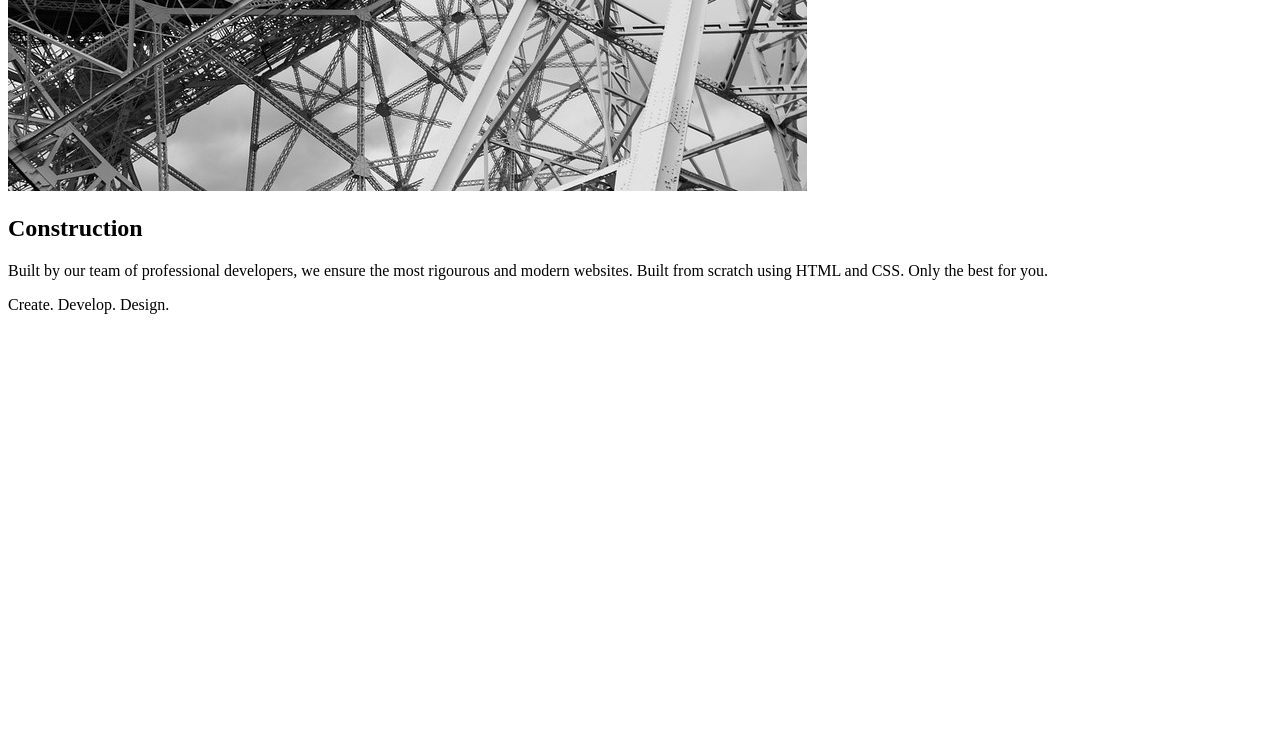
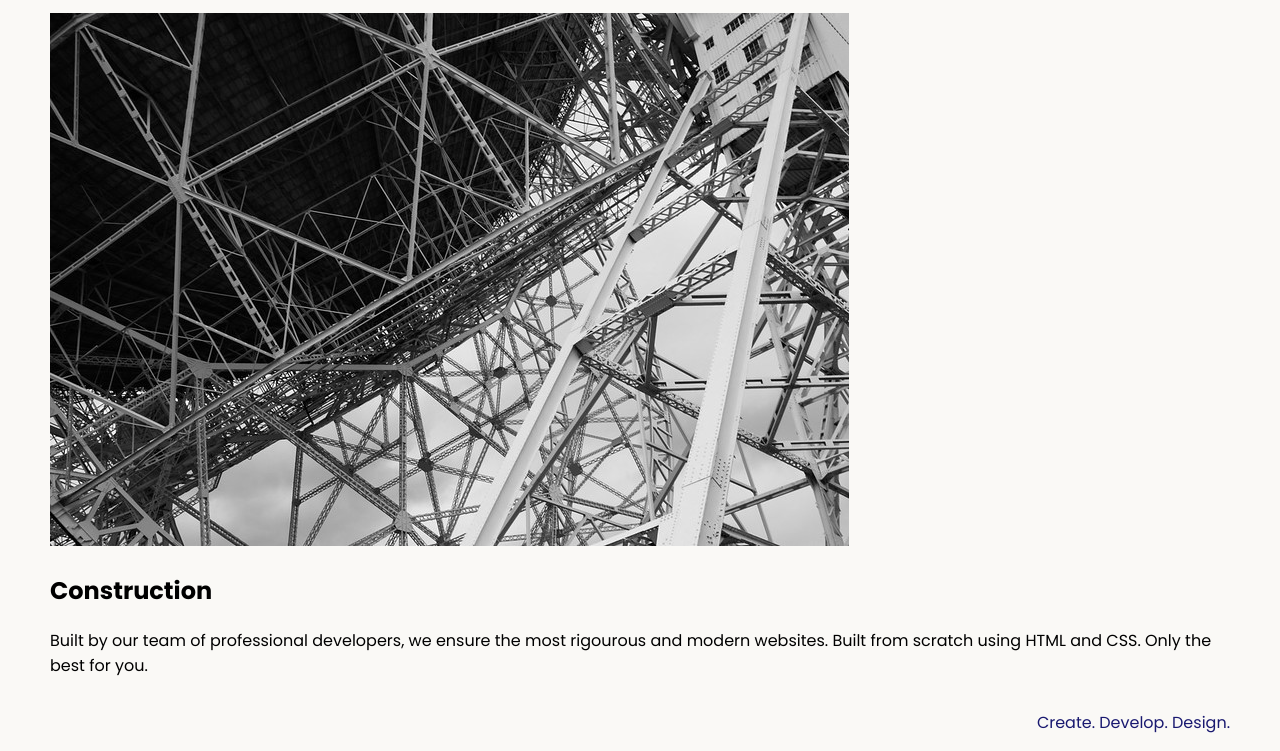
Before and after one commit to SobiahSelvarajah/ss-8-web-design-agency, a plain HTML site: page index.html in a window 1280 px wide. Shown: the part 1118-1869 px from the top of the page. Before the commit the page ends 1448 px from the top, so only its background shows below. Drawn offline with Linux system fonts and the light colour scheme.

Commit message:
style.css: styles linked and basic styling added

```diff
--- a/index.html
+++ b/index.html
@@ -4,6 +4,10 @@
     <meta charset="UTF-8">
     <meta name="viewport" content="width=device-width, initial-scale=1.0">
     <title>Web Design Agency</title>
+    <link rel="stylesheet" href="./style.css">
+    <link rel="preconnect" href="https://fonts.googleapis.com">
+    <link rel="preconnect" href="https://fonts.gstatic.com" crossorigin>
+    <link href="https://fonts.googleapis.com/css2?family=Poppins:wght@400;700&display=swap" rel="stylesheet">
 </head>
 <body>
     <div class="mainContainer">
--- /dev/null
+++ b/style.css
@@ -0,0 +1,18 @@
+body {
+    font-family: "Poppins", sans-serif;
+    margin: 50px 50px 0 50px;
+    background-color: #faf9f6;
+    display: flex;
+    flex-direction: column;
+    min-height: 95vh;
+  }
+  .mainContainer {
+    flex: 1;
+  }
+  .heading {
+    font-size: 5rem;
+  }
+  .footer {
+    text-align: right;
+    color: midnightblue;
+  }
```
